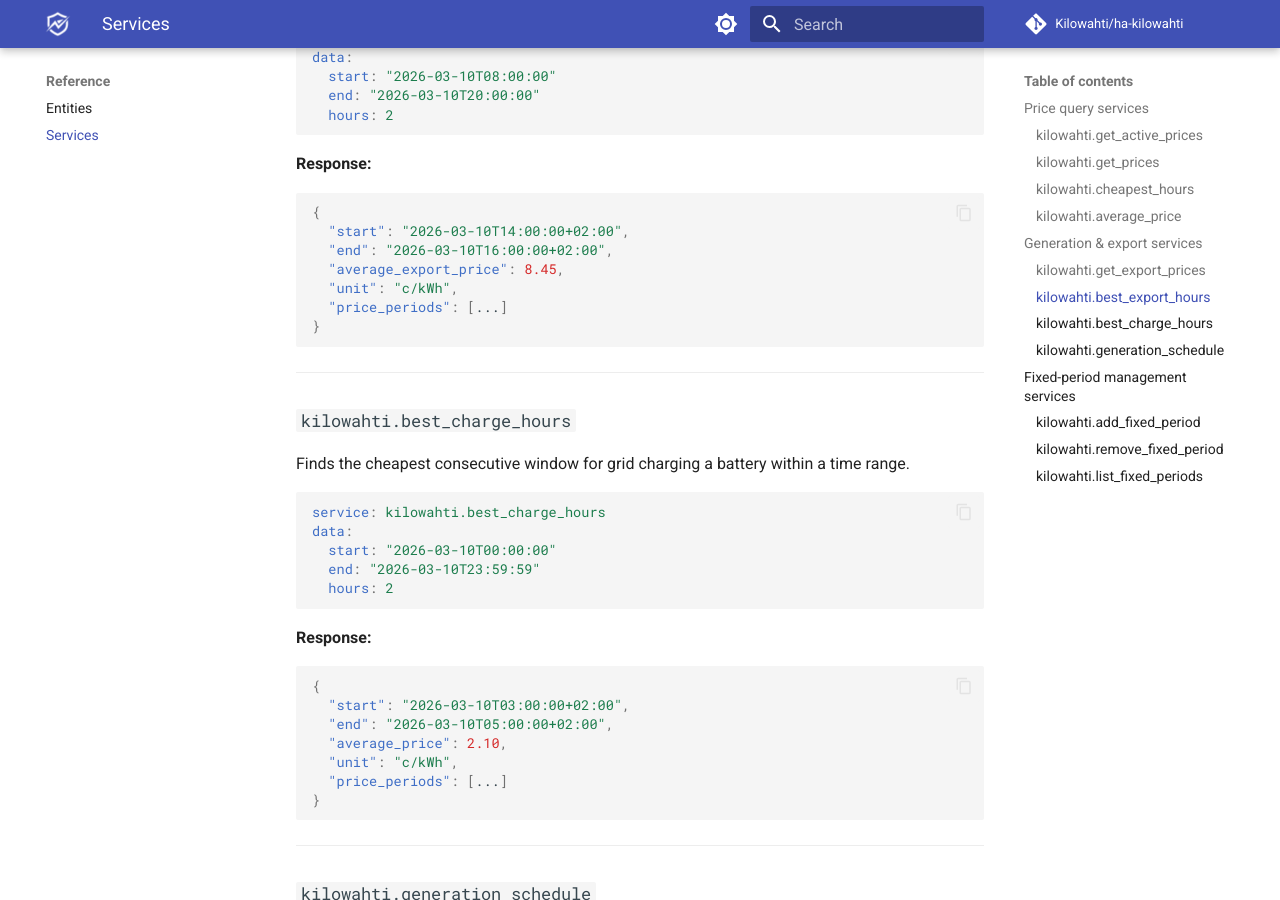
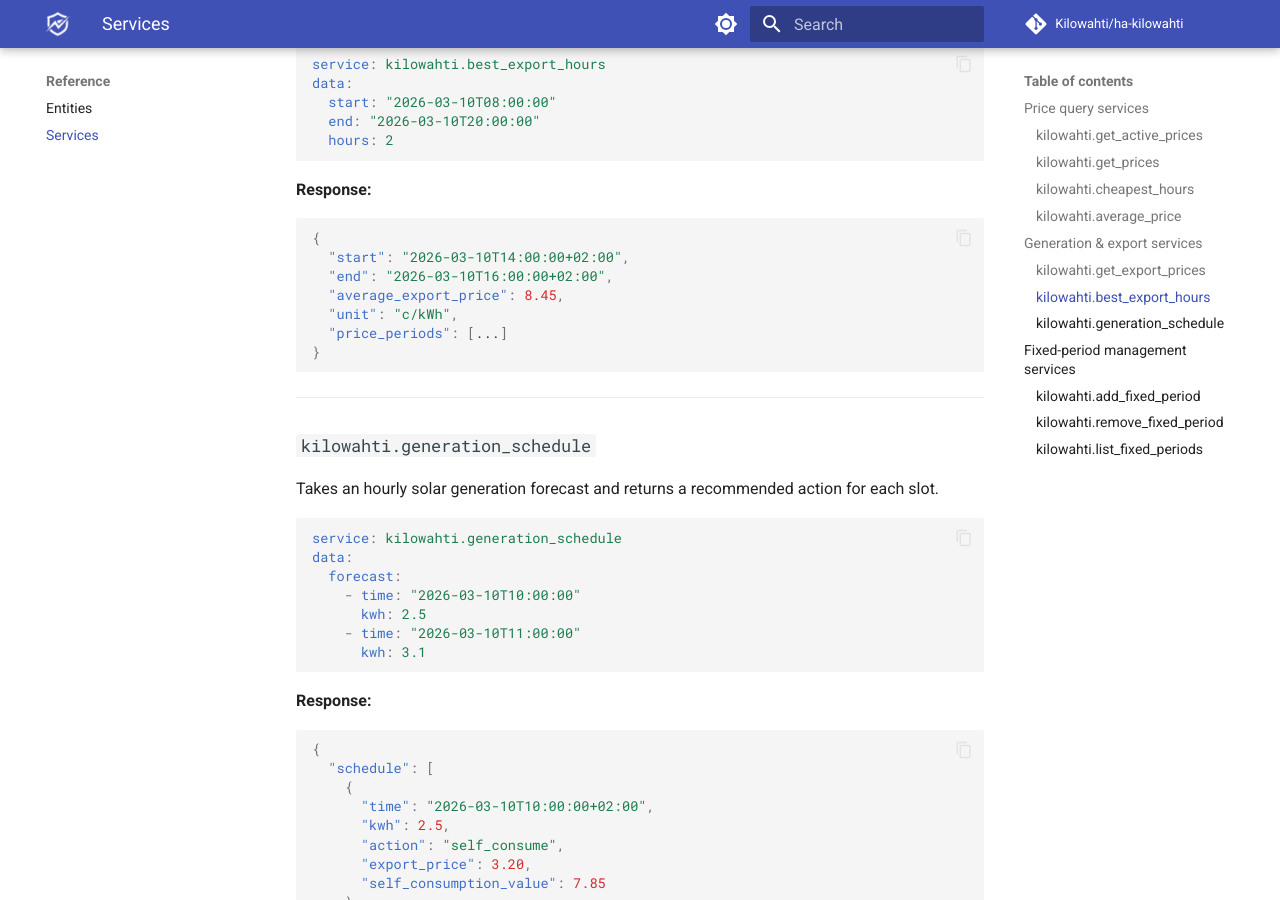
Before and after one commit to Kilowahti/kilowahti-docs, an MkDocs documentation site: the page built from docs/services.md, in a window 1280 px wide and 900 px high, scrolled down 3428 px. Built offline with MkDocs 1.6.1 and Material for MkDocs 9.7.7, drawn with Linux system fonts in a browser that asks for light colours; comment, search, counter and statistics services are not loaded; some of the changed text lies outside the part shown.

Commit message:
Add mkdocs-document-dates plugin; remove best_charge_hours docs
- Add mkdocs-document-dates to requirements and mkdocs.yml (show_author: false)
- Set fetch-depth: 0 in deploy workflow for accurate git-based dates
- Remove best_charge_hours service docs (consolidated into cheapest_hours)

````diff
--- a/docs/services.md
+++ b/docs/services.md
@@ -186,31 +186,6 @@ data:
 
 ---
 
-### `kilowahti.best_charge_hours`
-
-Finds the cheapest consecutive window for grid charging a battery within a time range.
-
-```yaml
-service: kilowahti.best_charge_hours
-data:
-  start: "2026-03-10T00:00:00"
-  end: "2026-03-10T23:59:59"
-  hours: 2
-```
-
-**Response:**
-```json
-{
-  "start": "2026-03-10T03:00:00+02:00",
-  "end": "2026-03-10T05:00:00+02:00",
-  "average_price": 2.10,
-  "unit": "c/kWh",
-  "price_periods": [...]
-}
-```
-
----
-
 ### `kilowahti.generation_schedule`
 
 Takes an hourly solar generation forecast and returns a recommended action for each slot.
--- a/mkdocs.yml
+++ b/mkdocs.yml
@@ -50,6 +50,11 @@ nav:
   - FAQ: faq.md
   - Changelog: changelog.md
 
+plugins:
+  - search
+  - document-dates:
+      show_author: false
+
 extra_css:
   - stylesheets/extra.css
 
--- a/requirements.txt
+++ b/requirements.txt
@@ -1,2 +1,3 @@
 mkdocs>=1.5,<2.0
 mkdocs-material>=9.5,<10.0
+mkdocs-document-dates
````
Also changed, not shown: other parts of docs/services.md (+1 -1 lines), 1 other file.
